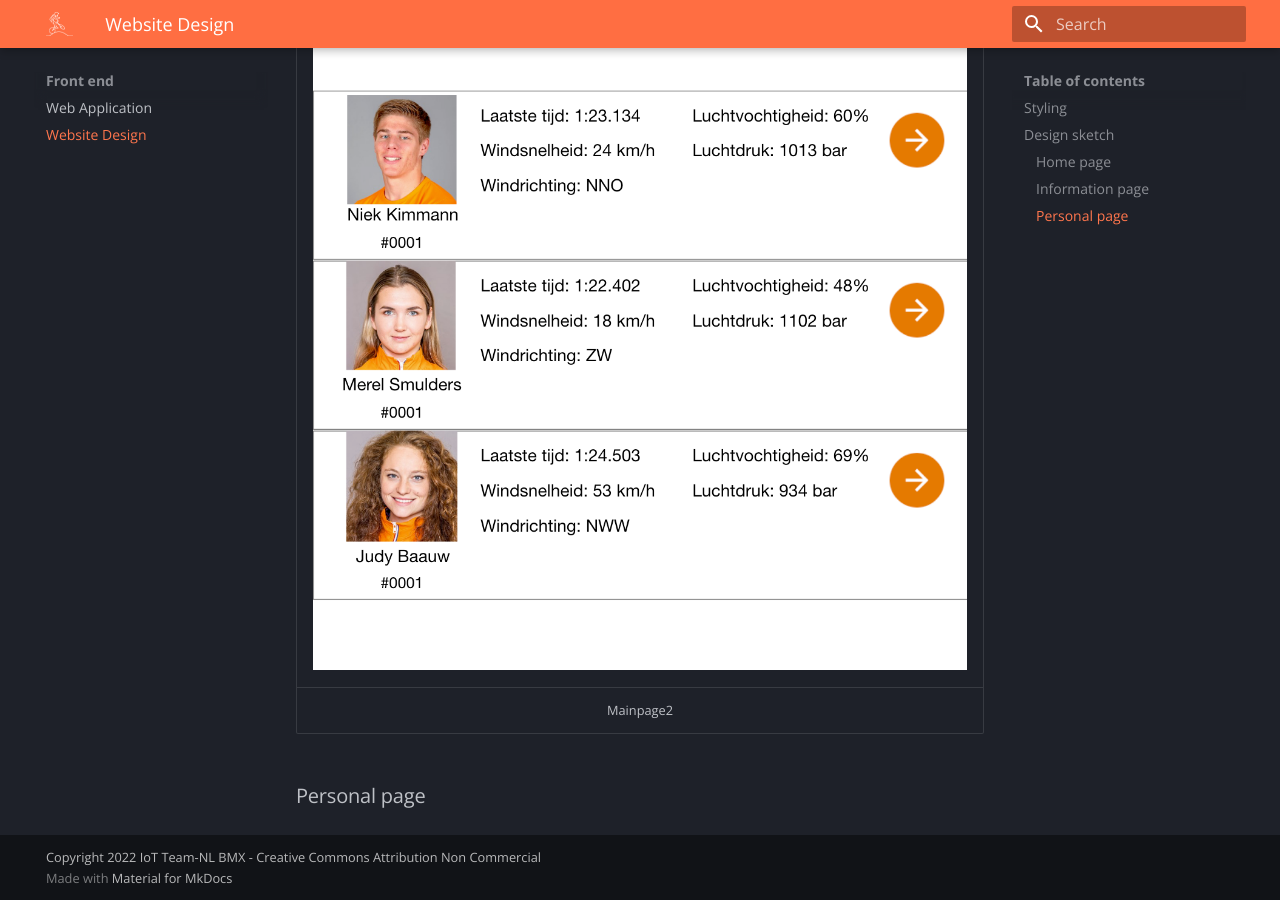
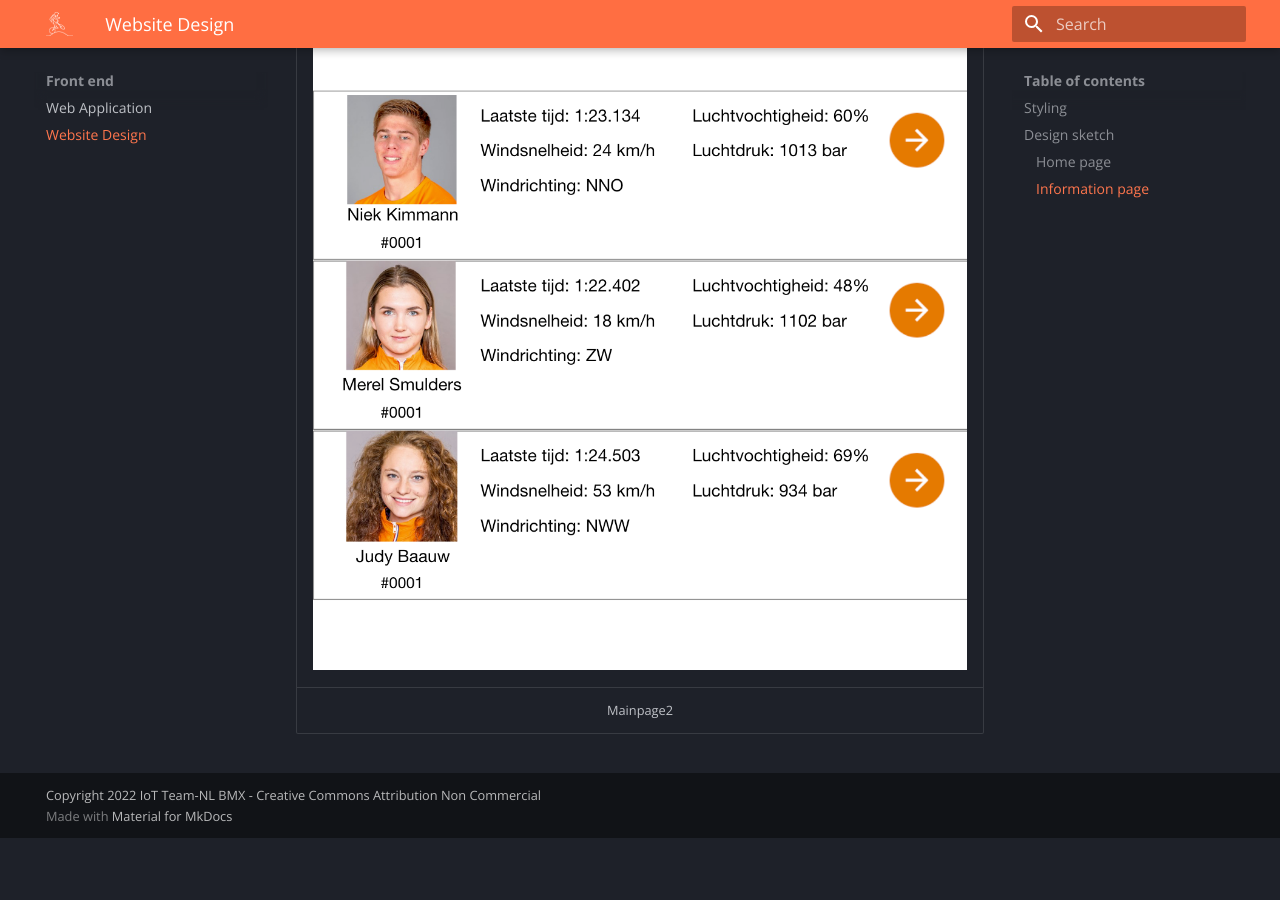
Before and after one commit to TheCodeCompany-Sem/BMX-TEAMNL-IOT, an MkDocs documentation site: the page built from docs/Front end/Website-Design.md, in a window 1280 px wide and 900 px high, scrolled down 2731 px. Built offline with MkDocs 1.6.1 and Material for MkDocs 9.7.7, drawn with Linux system fonts in a browser that asks for light colours; after the commit the page ends 3569 px from its top, so only the background shows below that.

Commit message:
fixed more typos

```diff
--- a/docs/Front end/Website-Design.md
+++ b/docs/Front end/Website-Design.md
@@ -20,11 +20,6 @@
 | :-:|
 |Mainpage1|
 
-
 |![Mainpage2](teamnl-mainpage2.png)|
 | :-:|
 |Mainpage2|
-
-
-
-### Personal page
```
Also changed, not shown: docs/Daily-documentation.md (+1 -6 lines), docs/Front end/Web-Application.md (+1 -0 lines).
